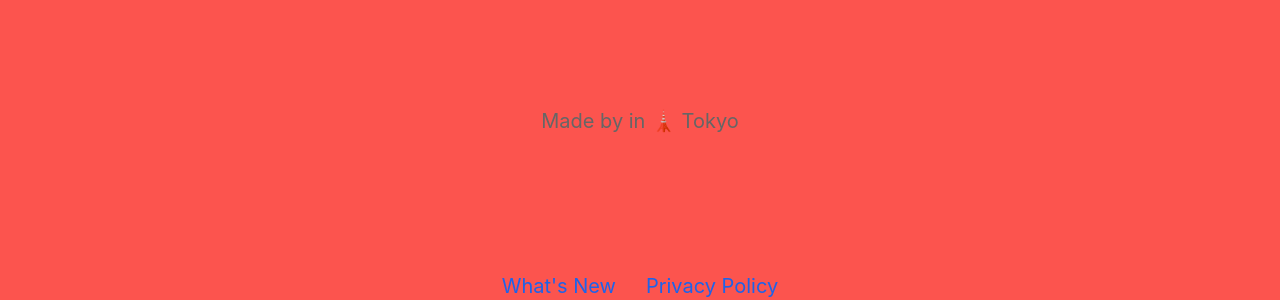
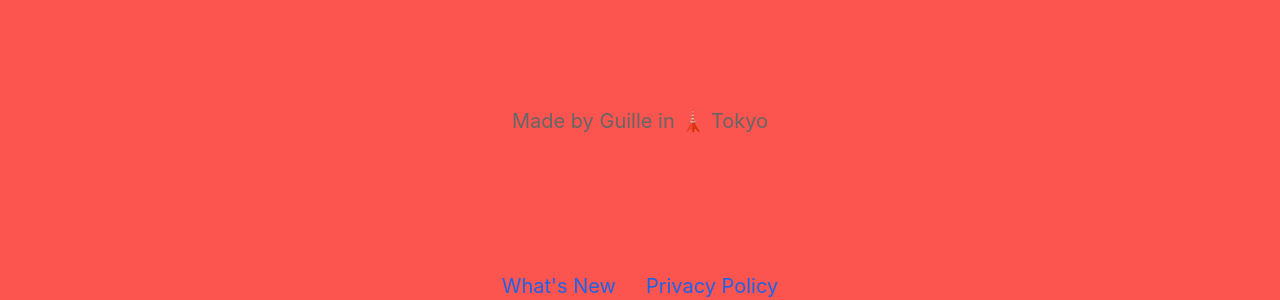
Before and after one commit to emilbaehr/automatic-app-landing-page, a Jekyll site: the page built from index.html, in a window 1280 px wide. Shown: the part 1048-1348 px from the top of the page. Built offline with Jekyll 4.4.1, drawn with Linux system fonts in a browser that asks for light colours; nearby versions of some CDN libraries.

Commit message:
Update _config.yml

```diff
--- a/_config.yml
+++ b/_config.yml
@@ -19,7 +19,7 @@ enable_smart_app_banner                   : true
 
 
 # Information About Yourself
-your_name                                 : #Guille
+your_name                                 : Guille
 your_link                                 : #https://emilbaehr.com
 your_city                                 : 🗼 Tokyo
 email_address                             : #emil.baehr@gmail.com
```
